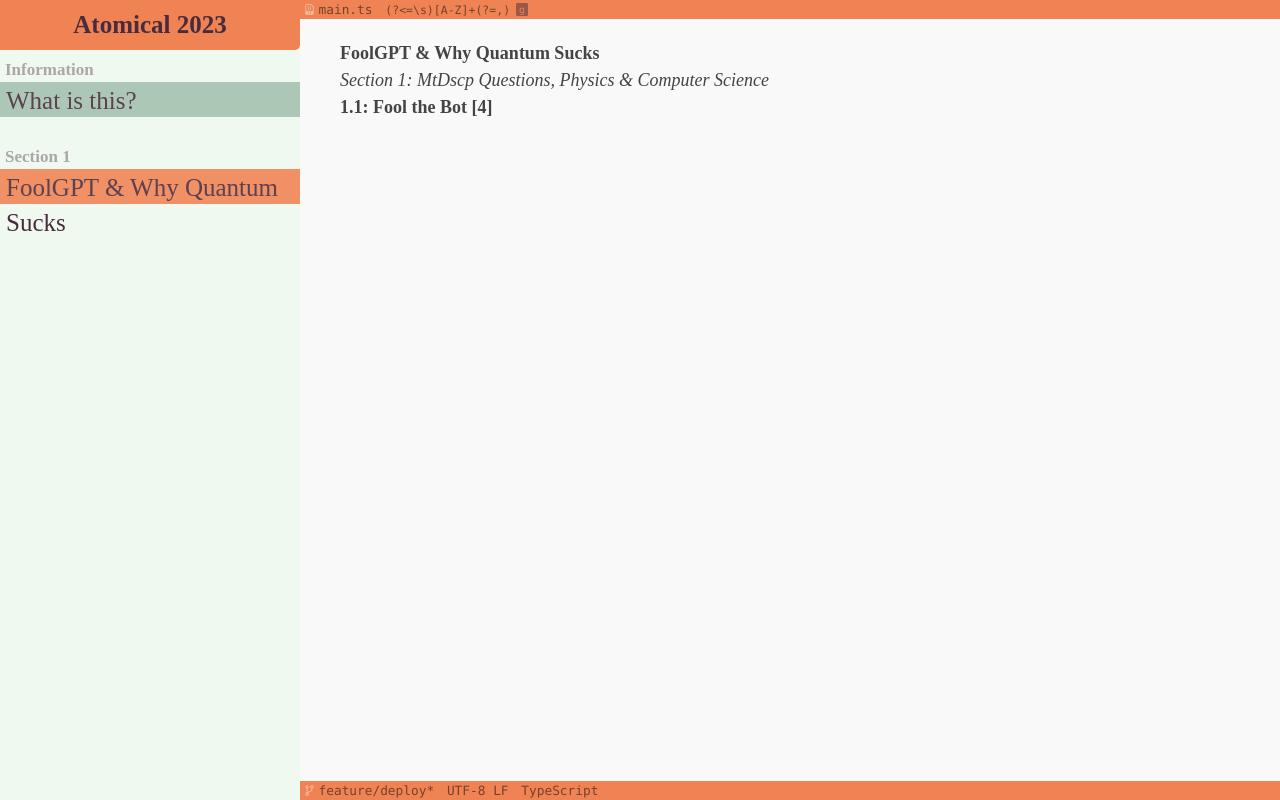
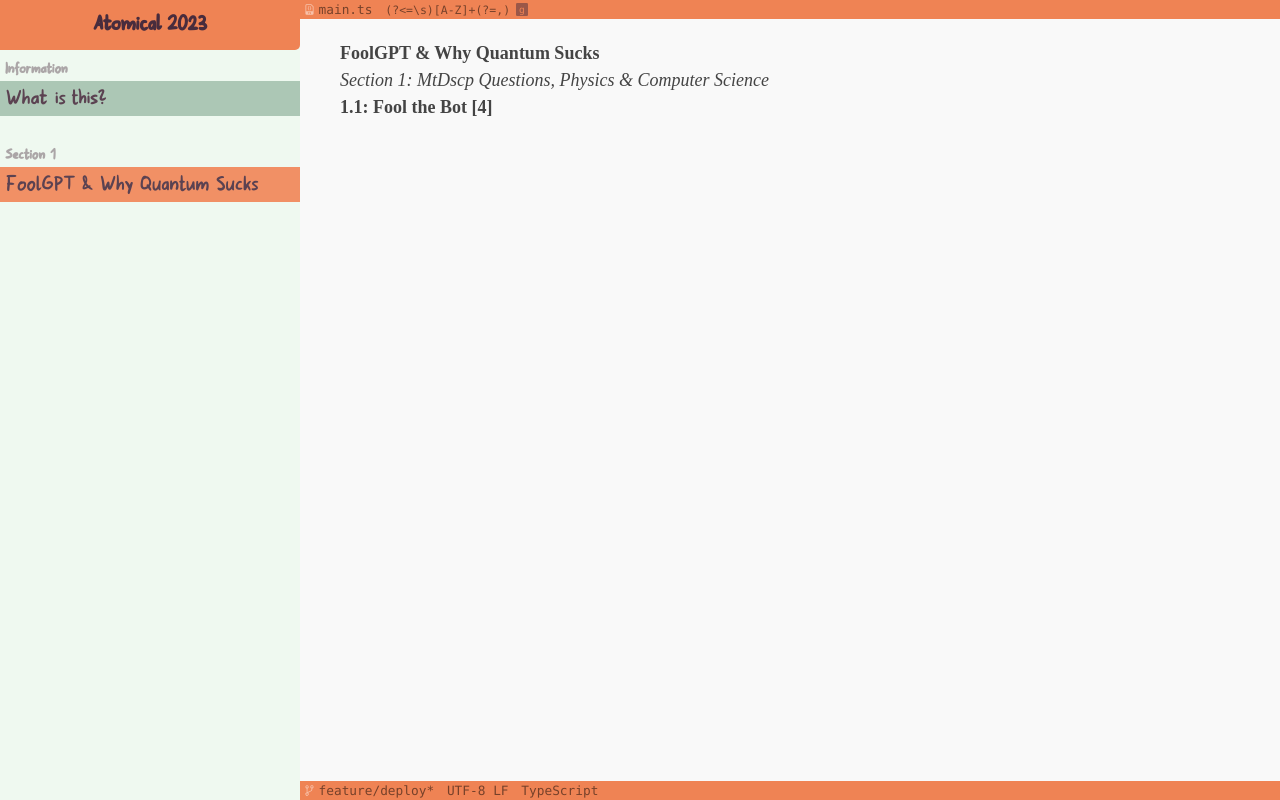
Before and after one commit to lancylot2004/AtomicWeb, a Next.js app: page /home in a window 1280 px wide. Built offline with nearby package versions, Linux system fonts and the light colour scheme.

Commit message:
Fixed access to `LiveOverfont`

```diff
--- a/src/styles/sidebar.module.css
+++ b/src/styles/sidebar.module.css
@@ -1,6 +1,6 @@
 @font-face {
   font-family: 'LiveOverfont';
-  src: url('/public/fonts/LiveOverfont.otf') format('otf');
+  src: url('/fonts/LiveOverfont.woff') format('woff');
   font-weight: normal;
   font-style: normal;
 }
```
